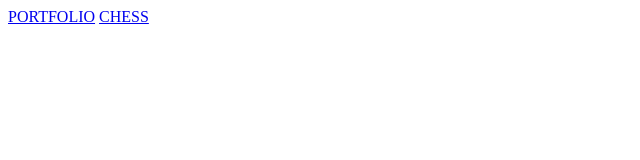
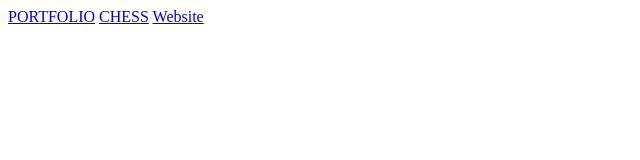
Before and after one commit to MohamedAzeem77/MohamedAzeem77.github.io, a plain HTML site: page index.html in a window 1280 px wide. Shown: the full height of the page, 0-640 px from the left. Drawn offline with Linux system fonts and the light colour scheme.

Commit message:
Update index.html

```diff
--- a/index.html
+++ b/index.html
@@ -8,6 +8,8 @@
 <body>
     <a href="Profile.html">PORTFOLIO</a>
      <a href="Chess.html">CHESS</a>
+        <a href="website_making.html">Website</a>
+
 
 </body>
 </html>
```
